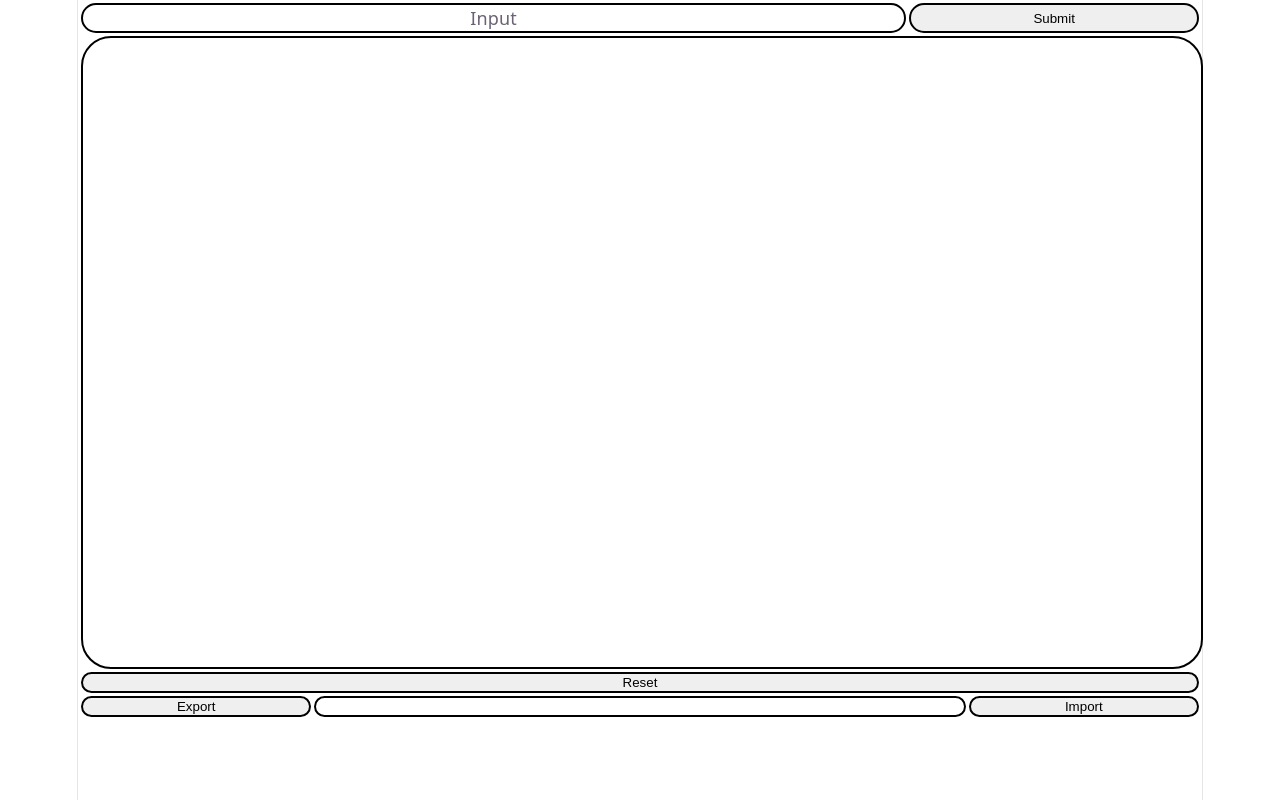
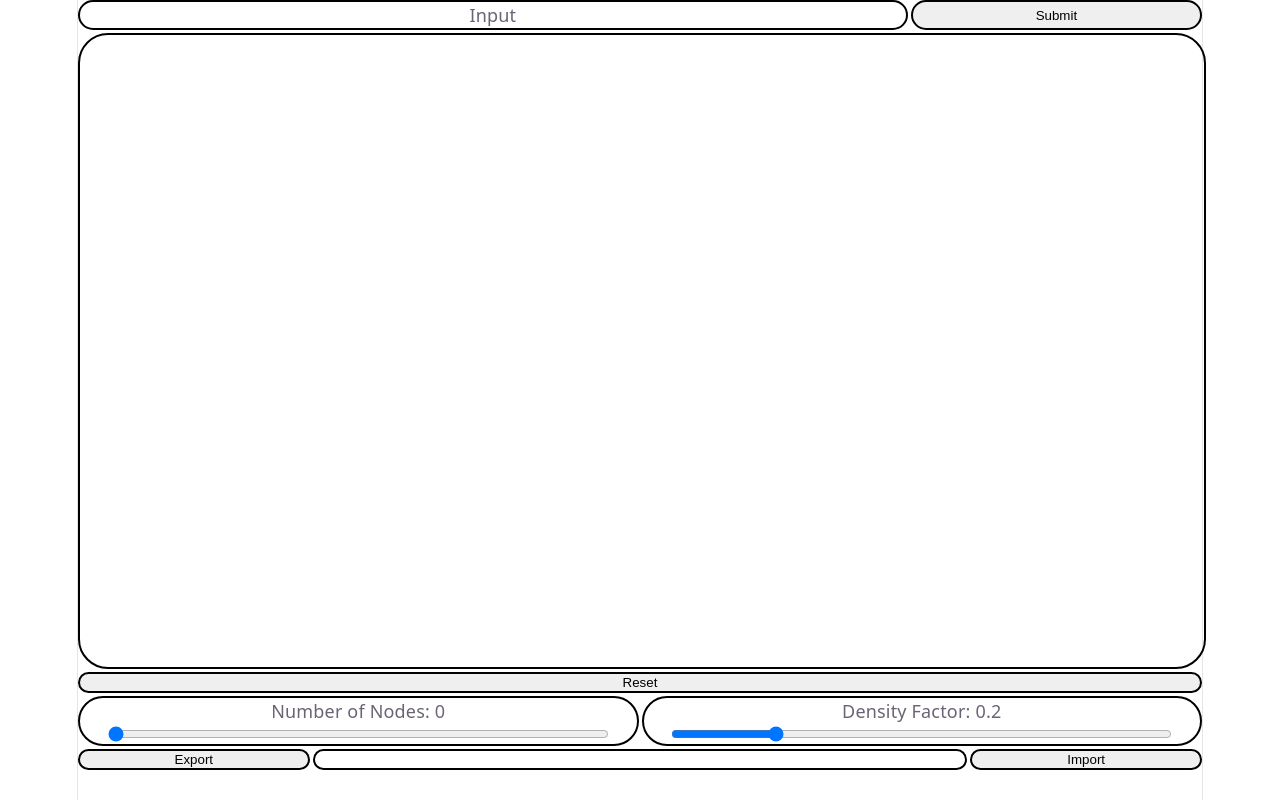
Before and after one commit to Alphapcka-lgtm/AlgoTraceViewer, a React (Vite) app in the folder frontend/: page / in a window 1280 px wide. Built offline with nearby package versions, Linux system fonts and the light colour scheme.

Commit message:
formatting

```diff
--- a/frontend/src/App.tsx
+++ b/frontend/src/App.tsx
@@ -1,9 +1,9 @@
 
 import './App.css'
-import {SweepLine} from "./sweepLine/SweepLine.tsx";
+import {VertexCover} from "./vertexCover/VertexCover.tsx";
 
 export function App(){
     return <>
-        <SweepLine/>
+        <VertexCover/>
     </>
 }
--- a/frontend/src/sweepLine/output/SVGOutput.tsx
+++ b/frontend/src/sweepLine/output/SVGOutput.tsx
@@ -26,7 +26,6 @@ export function SVGOutput(props: SVGOutputProps) {
             onComplete: () => setIsPlaying(false)
         });
 
-
         if (props.mode === "Output") {
 
             props.output.intermediateStates.forEach((intermediateState, index) => {
```
